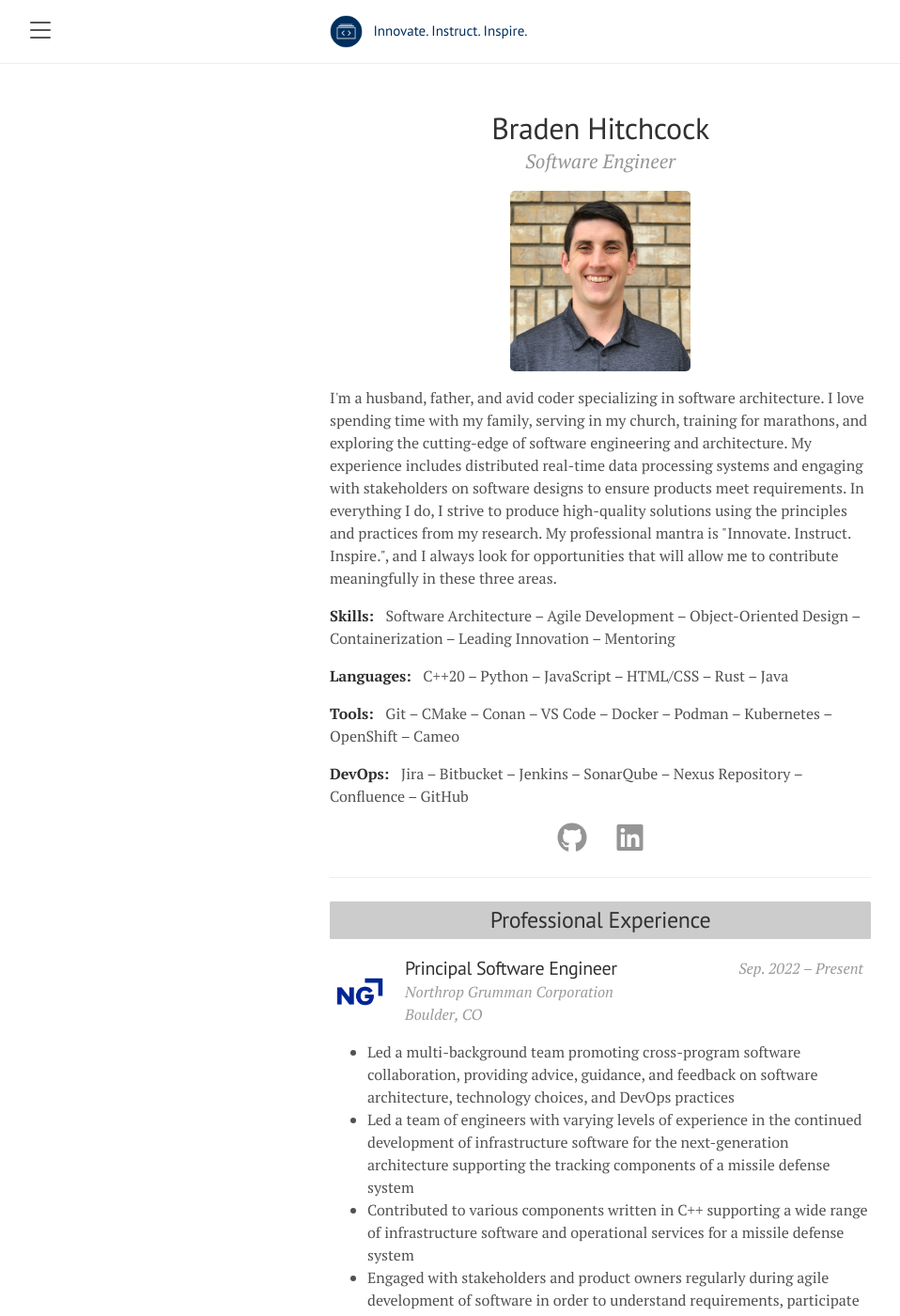
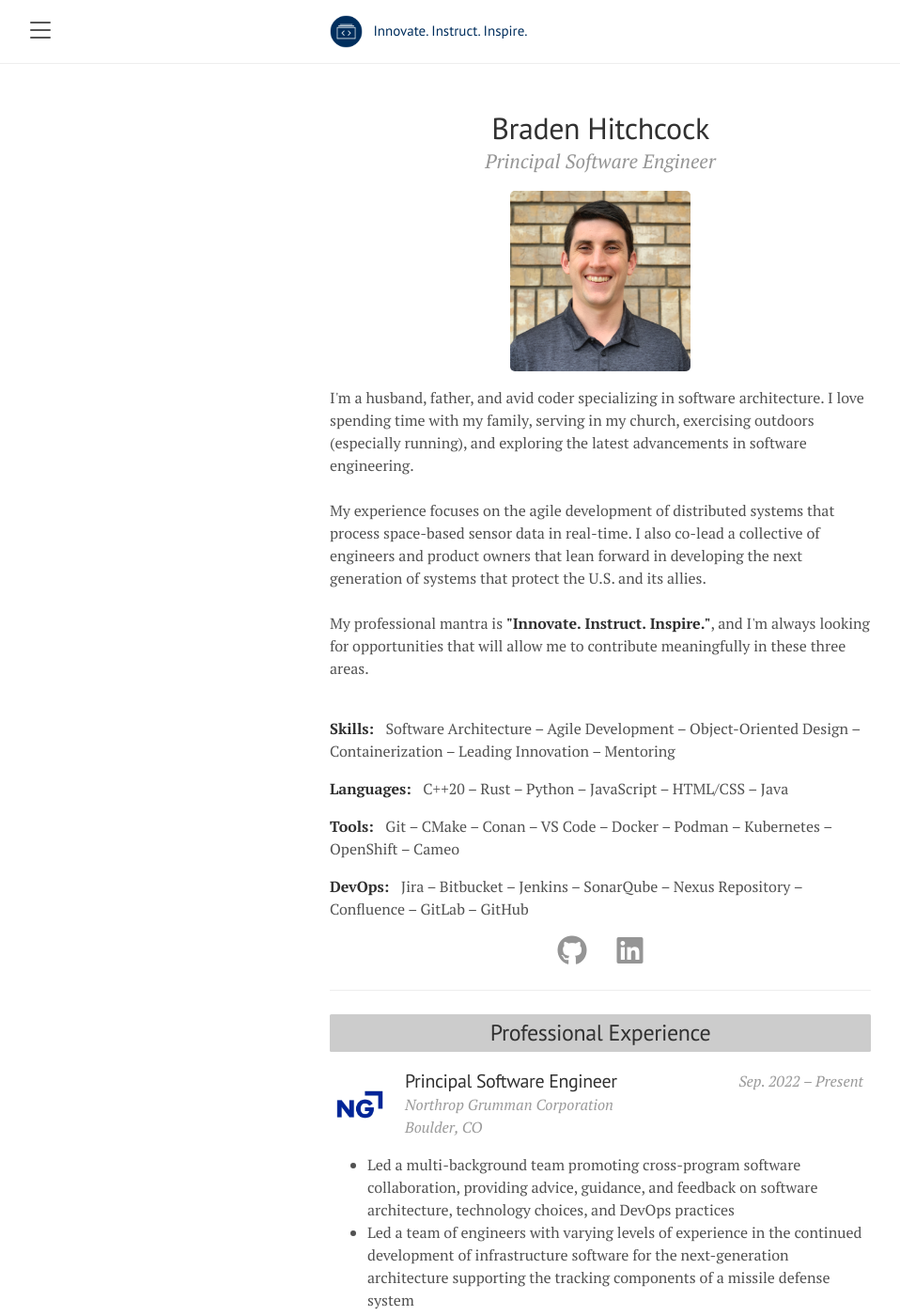
Before and after one commit to bradenhc/bradenhc.github.io, a Jekyll site: the page built from resume/index.html, in a window 1280 px wide and 1400 px high. Shown: the whole window at 94% size, without its empty margins (1-959 px from the left). Built offline with Jekyll 4.4.1, drawn with Linux system fonts in a browser that asks for light colours; nearby versions of some CDN libraries.

Commit message:
feat: update resume

```diff
--- a/_data/resume.yaml
+++ b/_data/resume.yaml
@@ -2,18 +2,23 @@
 # Introduction
 #
 name: Braden Hitchcock
-position: Software Engineer
+position: Principal Software Engineer
 image_url: /public/images/profile-avatar-lg.png
-about: >
+about: >-
   I'm a husband, father, and avid coder specializing in software architecture. I
-  love spending time with my family, serving in my church, training for
-  marathons, and exploring the cutting-edge of software engineering and
-  architecture. My experience includes distributed real-time data processing
-  systems and engaging with stakeholders on software designs to ensure products
-  meet requirements. In everything I do, I strive to produce high-quality
-  solutions using the principles and practices from my research. My professional
-  mantra is "Innovate. Instruct. Inspire.", and I always look for opportunities
-  that will allow me to contribute meaningfully in these three areas.
+  love spending time with my family, serving in my church, exercising outdoors
+  (especially running), and exploring the latest advancements in software
+  engineering.
+  <br/><br/>
+  My experience focuses on the agile development of distributed systems that
+  process space-based sensor data in real-time. I also co-lead a collective
+  of engineers and product owners that lean forward in developing the next
+  generation of systems that protect the U.S. and its allies.
+  <br/><br/>
+  My professional mantra is <strong>"Innovate. Instruct. Inspire."</strong>, and
+  I'm always looking for opportunities that will allow me to contribute
+  meaningfully in these three areas.
+  <br/><br/>
 
 #
 # Contact Information
@@ -47,10 +52,10 @@ skill_groups:
   - name: Languages
     items:
       - C++20
+      - Rust
       - Python
       - JavaScript
       - HTML/CSS
-      - Rust
       - Java
   - name: Tools
     items:
@@ -71,6 +76,7 @@ skill_groups:
       - SonarQube
       - Nexus Repository
       - Confluence
+      - GitLab
       - GitHub
 
 #
```
